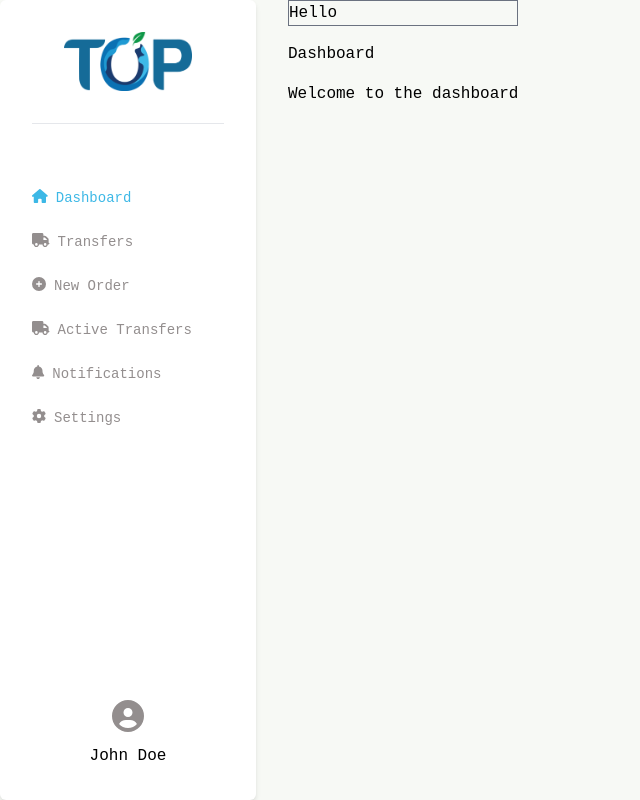
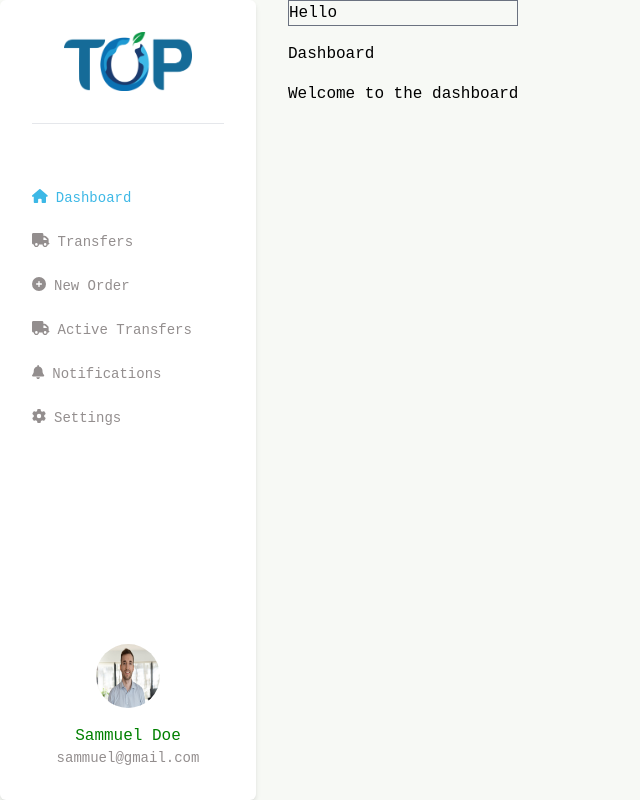
Before and after one commit to yetemegn-telaye/Top-Assset-Tracker, a React (Create React App) app: page /dashboard in a window 1280 px wide. Shown: the whole page, without its empty margins (0-640 px from the left). Built offline with nearby package versions, Linux system fonts and the light colour scheme; the HTML template or start-up script is replaced by a standard one.

Commit message:
Set profile pic

```diff
--- a/src/components/layout/Sidebar.tsx
+++ b/src/components/layout/Sidebar.tsx
@@ -3,6 +3,7 @@ import { FontAwesomeIcon } from "@fortawesome/react-fontawesome";
 import { NavLink } from "react-router-dom";
 import { useState } from "react";
 import topLogo from "../assets/top-logo-final.png";
+import profilePic from "../assets/images/driverprofile.jpeg";
 
 const Sidebar = () => {
   const [isOpen, setIsOpen] = useState(false);
@@ -106,9 +107,12 @@ const Sidebar = () => {
               </li>
             </ul>
           </div>
-          <div className="flex flex-col items-center justify-center gap-3 mt-auto mb-8 md:mb-0">
-            <FontAwesomeIcon icon={faUserCircle} size="2x" className="text-accent" />
-            <h4>John Doe</h4>
+          <div className="flex flex-col items-center justify-center gap-4 mt-auto mb-8 md:mb-0">
+            <img src={profilePic} alt="Profile" className="w-16 h-16 rounded-full" />
+            <div className="flex flex-col items-center justify-center">
+            <h6 className="text-secondary font-light">Sammuel Doe</h6>
+            <span className="text-sm text-accent font-light">sammuel@gmail.com</span>
+            </div>
           </div>
         </div>
       </div>
```
Also changed, not shown: src/components/assets/images/driverprofile.jpeg (added).
